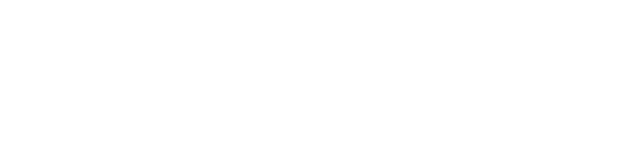
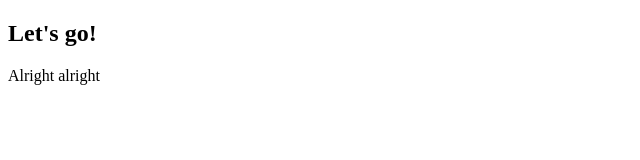
Before and after one commit to Arnaud-Chane/webDevTest, a plain HTML site: page index.html in a window 1280 px wide. Shown: the whole page, without its empty margins (0-640 px from the left). Drawn offline with Linux system fonts and the light colour scheme.

Commit message:
Add files via upload
div change

```diff
--- a/index.html
+++ b/index.html
@@ -4,6 +4,8 @@
   <link rel="stylesheet" href="styles.css">
 </head>
 <body>
+  <h2>Let's go!</h2>
+  <div>Alright alright</div>
   <script src="script.js"></script>
 </body>
 </html>
```
